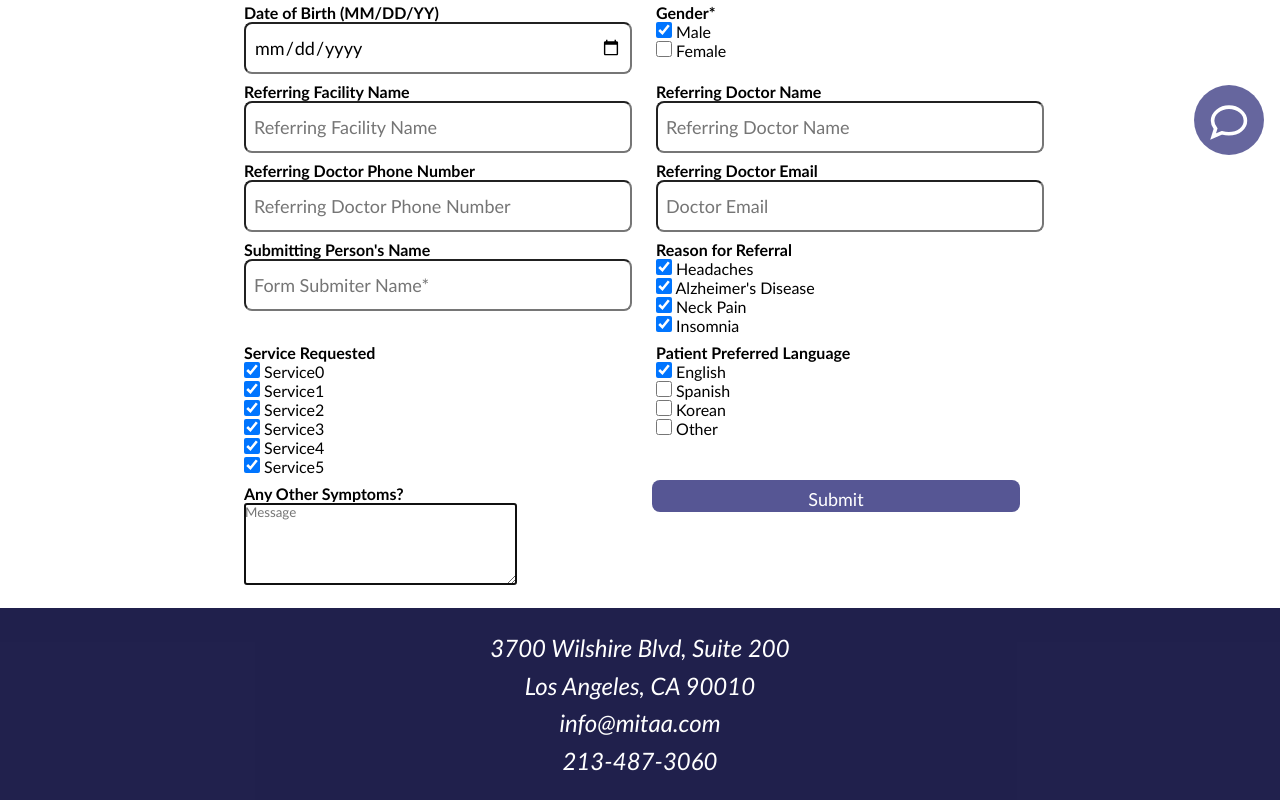
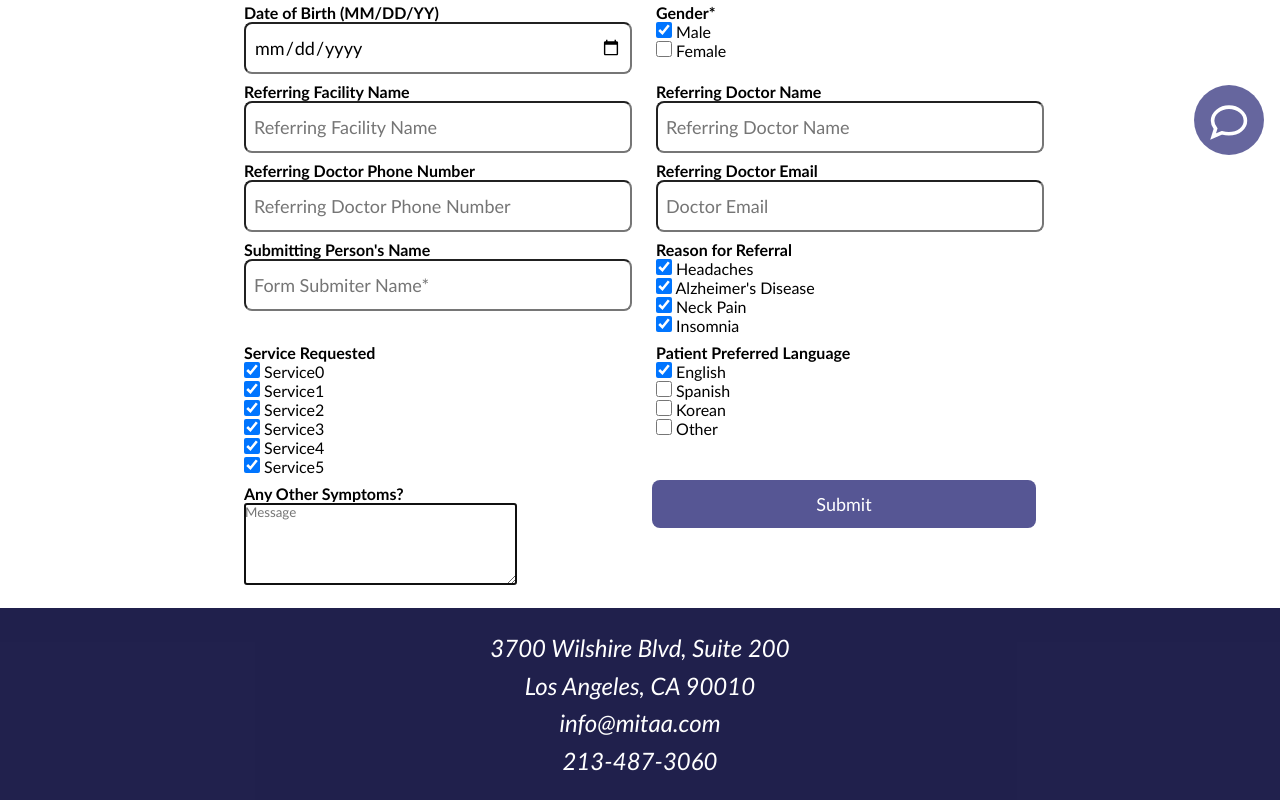
Before and after one commit to bkim9/Mitaa, a plain HTML site: page referral.html in a window 1280 px wide. Shown: the part 629-1429 px from the top of the page. Drawn offline with Linux system fonts and the light colour scheme.

Commit message:
Referral form

```diff
--- a/referral.css
+++ b/referral.css
@@ -29,3 +29,11 @@
     height: 1rem;
     width: 1rem;
 }
+
+#referral-form #referral-submit-button {
+    border: none;
+    height: 3rem;
+    width: 24rem;
+    background-color: rgb(86, 86, 148);
+    color:white;
+}
--- a/referral.html
+++ b/referral.html
@@ -179,7 +179,7 @@
           <h4>Any Other Symptoms?</h4>
           <textarea id="story" name="story" rows="5" cols="33" placeholder="Message" autofocus></textarea>
         </div>
-        <input id="conv-submit-button" type="submit" value="Submit">
+        <input id="referral-submit-button" type="submit" value="Submit">
       </form>
 
 
```
